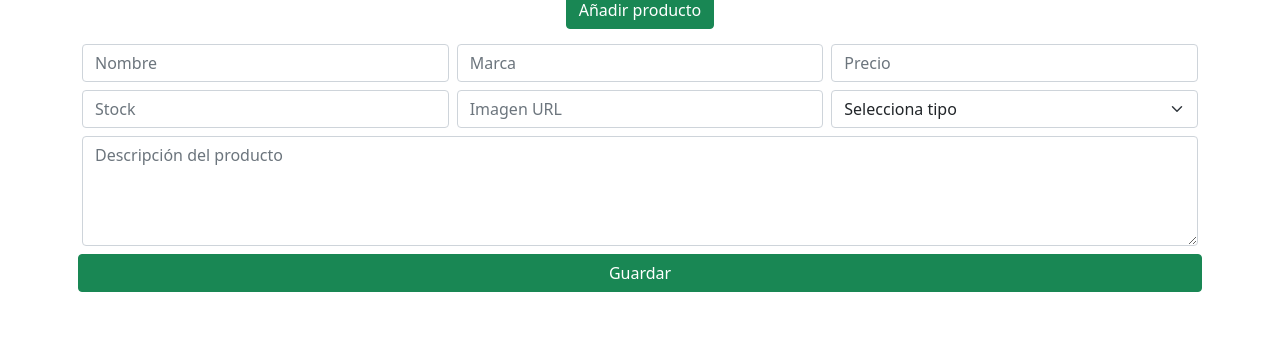
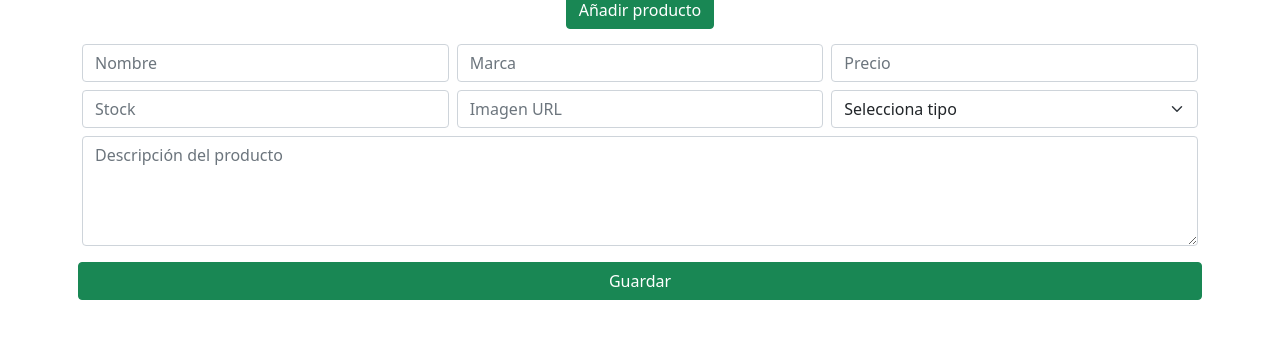
Before and after one commit to darlenys28/proyecto, a Flask app: page /admin/productos in a window 1280 px wide, after a click on "Añadir producto". Shown: the part 269-609 px from the top of the page. Run offline with Flask 3, Linux system fonts and the light colour scheme; data that the repository does not hold is empty; some libraries are stand-ins or nearby versions.

Commit message:
cambios admin

```diff
--- a/src/templates/administrador.html
+++ b/src/templates/administrador.html
@@ -232,7 +232,7 @@
                     required></textarea>
             </div>
 
-            <button class="btn btn-success col">Guardar</button>
+            <button class="btn btn-success mt-3">Guardar</button>
         </form>
     </div>
 
```
